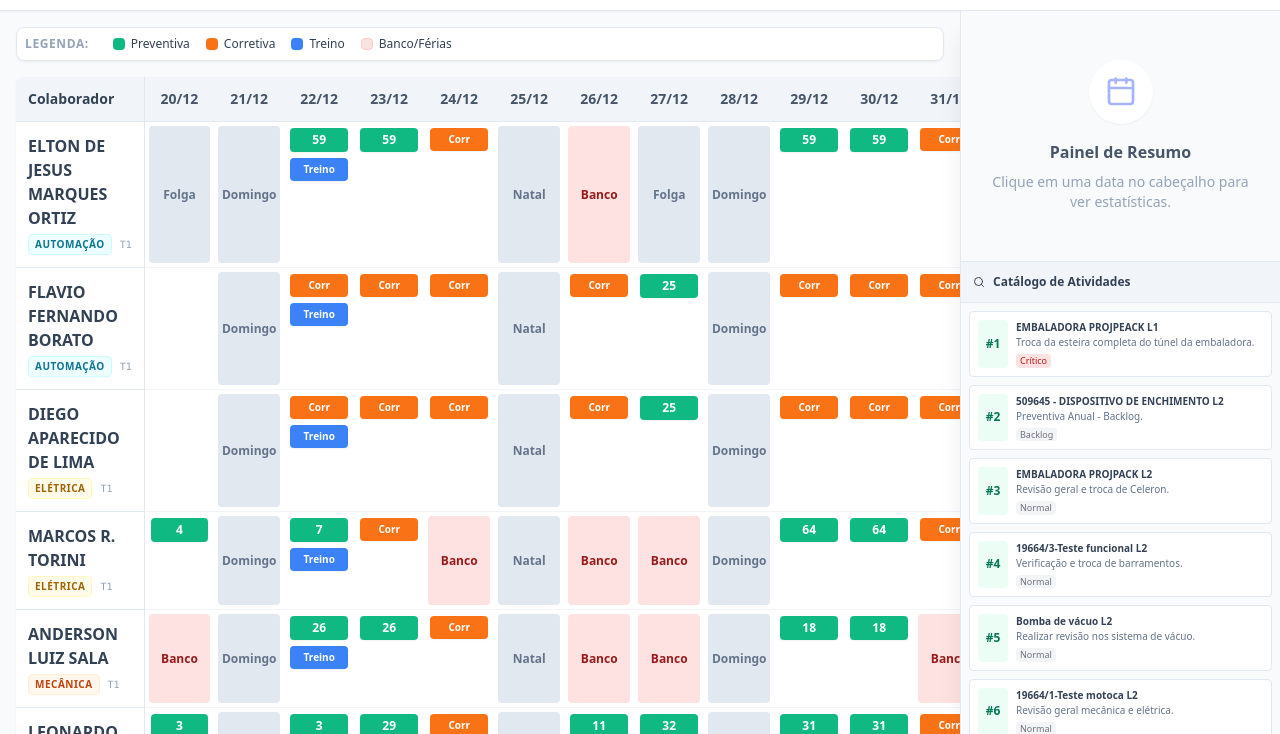
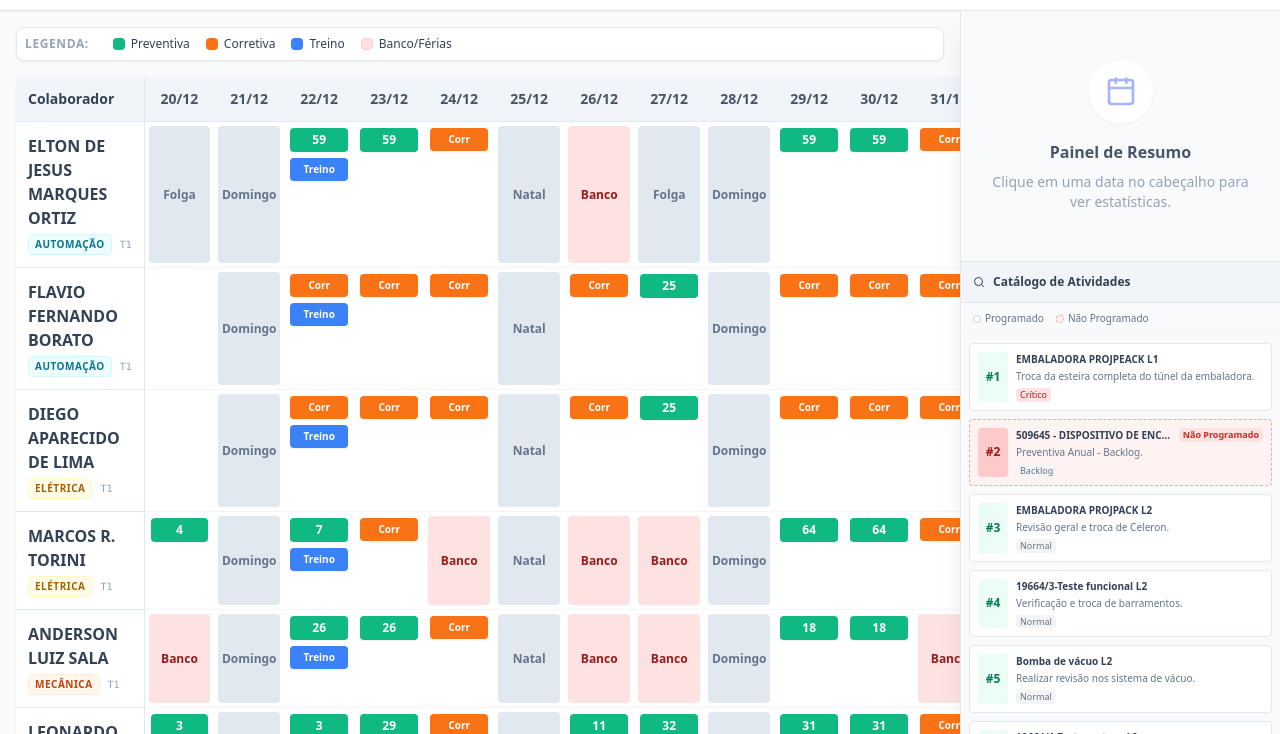
Before and after one commit to marcosoflor/ELux-FSC-Ferias, a plain HTML site: page linhas.html in a window 1280 px wide. Shown: the part 66-800 px from the top of the page. Drawn offline with nearby package versions, Linux system fonts and the light colour scheme.

Commit message:
Add files via upload
Complemento da programação das linhas e atualização da página inicial.

```diff
--- a/linhas.html
+++ b/linhas.html
@@ -46,7 +46,7 @@
                 </div>
                 <div>
                     <h1 class="text-xl font-bold text-slate-800">Mapa Interativo</h1>
-                    <p class="text-slate-500 text-xs">Atualizado: Blocos de Treinamento e Corretiva</p>
+                    <p class="text-slate-500 text-xs">Atualizado: Destaque para Não Programados</p>
                 </div>
             </div>
 
@@ -136,6 +136,17 @@
                         Catálogo de Atividades
                     </h4>
                     <button id="clearHighlightBtn" onclick="clearHighlight()" class="hidden text-[10px] text-red-500 hover:underline">Limpar</button>
+                </div>
+                <!-- Catalog Legend -->
+                <div class="px-3 py-2 bg-slate-50 border-b border-slate-100 text-[10px] text-slate-500 flex gap-3">
+                    <div class="flex items-center gap-1">
+                        <div class="w-2 h-2 border border-slate-300 bg-white rounded"></div>
+                        <span>Programado</span>
+                    </div>
+                    <div class="flex items-center gap-1">
+                        <div class="w-2 h-2 border border-red-300 border-dashed bg-red-50 rounded"></div>
+                        <span>Não Programado</span>
+                    </div>
                 </div>
                 <div class="flex-1 overflow-y-auto p-2 custom-scrollbar space-y-2 bg-slate-50" id="catalogList"></div>
             </div>
@@ -712,25 +723,58 @@
         }
 
         function renderCatalog() {
+            // Collect all scheduled IDs
+            const scheduledIds = new Set();
+            TEAM_DATA.forEach(member => {
+                member.schedule.forEach(cell => {
+                    const parsed = parseCell(cell);
+                    if (parsed.type === 'preventive' && parsed.ids) {
+                        parsed.ids.forEach(id => scheduledIds.add(id));
+                    }
+                });
+            });
+
             const list = document.getElementById('catalogList');
             let html = '';
 
             ACTIVITIES.forEach(a => {
                 const isHigh = highlightedActivity === a.id;
-                const containerClass = isHigh
-                    ? 'bg-yellow-100 border-yellow-400 shadow-md transform scale-105'
-                    : 'bg-white border-slate-200 hover:border-slate-300 hover:shadow-sm';
-                const badgeClass = isHigh ? 'bg-yellow-400 text-yellow-900' : 'bg-emerald-50 text-emerald-700';
+                const isScheduled = scheduledIds.has(a.id);
+
+                // Determine container class
+                let containerClass = 'cursor-pointer transition-all border ';
+
+                if (isHigh) {
+                    containerClass += 'bg-yellow-100 border-yellow-400 shadow-md transform scale-105 ';
+                } else if (!isScheduled) {
+                    containerClass += 'bg-red-50 border-red-300 border-dashed hover:bg-red-100 ';
+                } else {
+                    containerClass += 'bg-white border-slate-200 hover:border-slate-300 hover:shadow-sm ';
+                }
+
+                // Determine badge class
+                let badgeClass = '';
+                if (isHigh) {
+                    badgeClass = 'bg-yellow-400 text-yellow-900';
+                } else if (!isScheduled) {
+                    badgeClass = 'bg-red-200 text-red-800';
+                } else {
+                    badgeClass = 'bg-emerald-50 text-emerald-700';
+                }
+
                 const tagClass = a.class === 'Crítico' ? 'bg-red-100 text-red-700' : 'bg-gray-100 text-gray-500';
 
                 html += `
                 <div onclick="toggleHighlight(${a.id})"
-                    class="flex gap-2 text-[10px] p-2 rounded cursor-pointer transition-all border ${containerClass}">
+                    class="flex gap-2 text-[10px] p-2 rounded ${containerClass}">
                     <div class="flex flex-col items-center justify-center min-w-[30px] rounded p-1 ${badgeClass}">
                         <span class="font-bold text-xs">#${a.id}</span>
                     </div>
                     <div class="flex-1 min-w-0">
-                        <div class="font-bold text-slate-700 truncate" title="${a.asset}">${a.asset}</div>
+                        <div class="flex justify-between items-center mb-0.5">
+                            <span class="font-bold text-slate-700 truncate" title="${a.asset}">${a.asset}</span>
+                            ${!isScheduled ? '<span class="text-[9px] font-bold text-red-600 bg-red-100 px-1 rounded ml-1 whitespace-nowrap">Não Programado</span>' : ''}
+                        </div>
                         <div class="text-slate-500 truncate" title="${a.task}">${a.task}</div>
                         <div class="flex gap-2 mt-1">
                             <span class="px-1 rounded text-[9px] ${tagClass}">${a.class}</span>
```
Also changed, not shown: index.html (+4 -4 lines).
